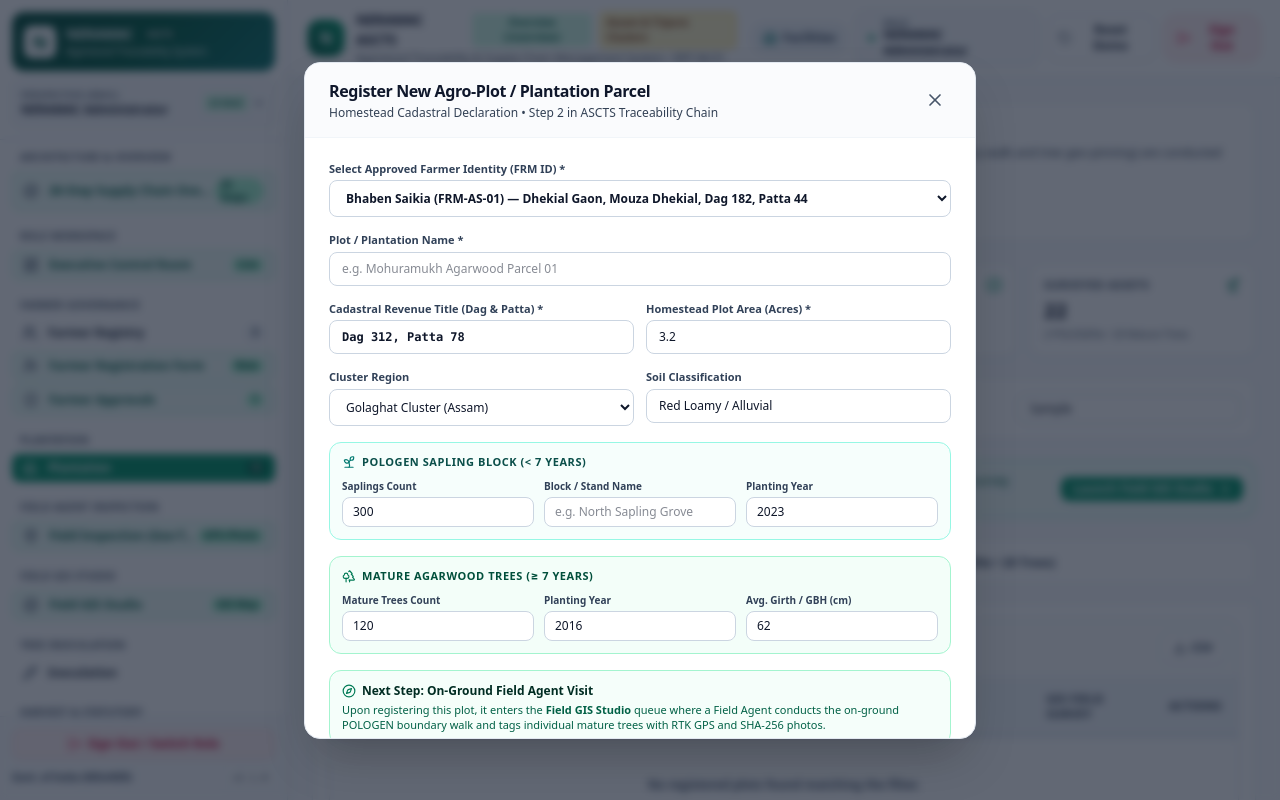
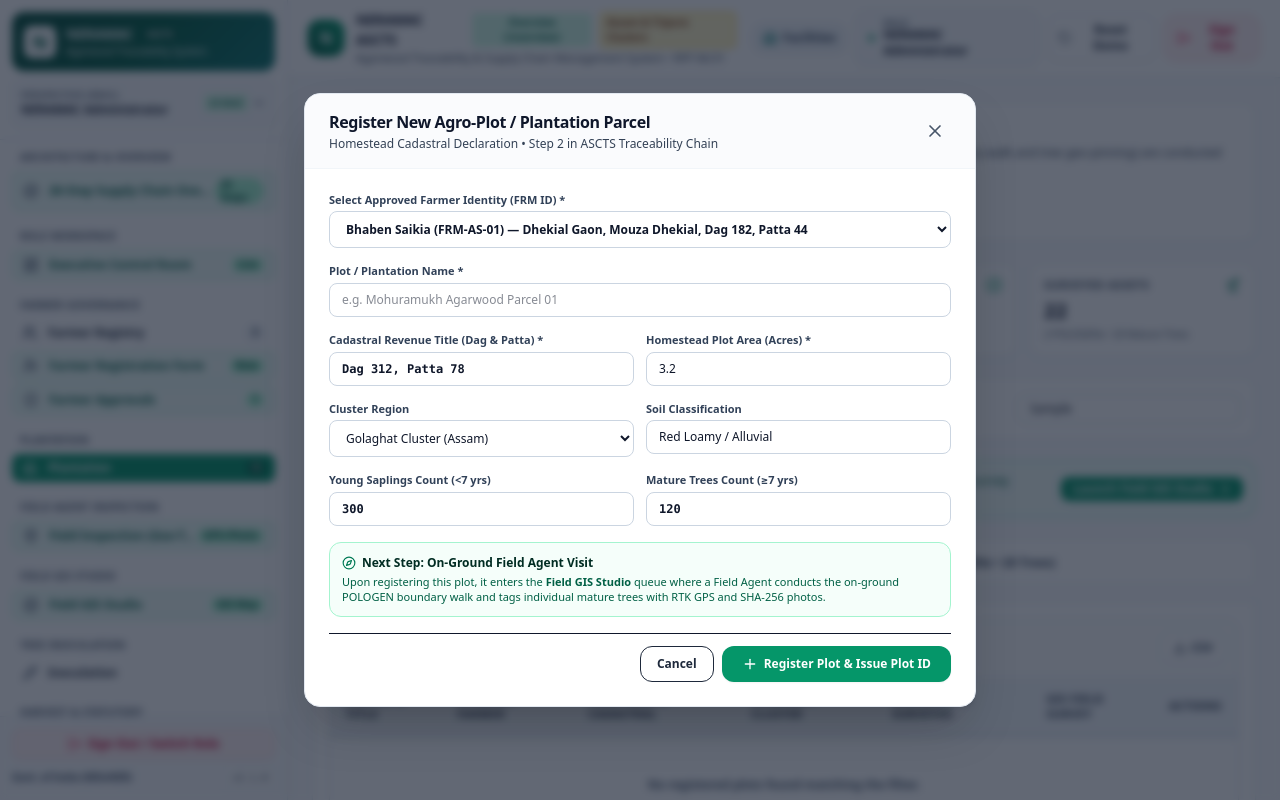
Before and after one commit to Shrey-SSBDigital/naramac-demo, a React (Vite) app in the folder client/: page /plantation in a window 1280 px wide. Both pictures are taken after typing "Sample", "Sample" into the empty fields and a click on the button "Add Plot / Plantation". Built offline with nearby package versions, Linux system fonts and the light colour scheme.

Commit message:
update pologen registaration

```diff
--- a/client/src/components/modules/FieldInspectionModule.jsx
+++ b/client/src/components/modules/FieldInspectionModule.jsx
@@ -1141,113 +1141,33 @@ export default function FieldInspectionModule({ onNavigateToGisStudio }) {
                     </span>
                   </div>
 
-                  <div className="grid grid-cols-1 md:grid-cols-2 gap-3 text-xs">
-                    {/* POLOGENs added by farmer for this plantation */}
-                    <div className="bg-white p-3 rounded-lg border border-teal-200 space-y-2">
-                      <div className="font-extrabold text-teal-900 flex items-center justify-between">
-                        <span className="flex items-center gap-1.5">
+                  <div className="grid grid-cols-1 sm:grid-cols-2 gap-3 text-xs">
+                    {/* Farmer-Declared Saplings (< 7 yrs) */}
+                    <div className="bg-white p-3 rounded-lg border border-teal-200 flex items-center justify-between gap-3">
+                      <div>
+                        <div className="font-extrabold text-teal-900 flex items-center gap-1.5">
                           <Sprout className="w-3.5 h-3.5 text-teal-600" />
-                          <span>POLOGEN Blocks (&lt; 7 yrs)</span>
-                        </span>
-                        <span className="text-[10px] font-mono bg-teal-50 px-1.5 py-0.5 rounded text-teal-800">
-                          {pltPologens.length} block(s)
-                        </span>
+                          <span>Young Saplings (&lt; 7 yrs)</span>
+                        </div>
+                        <div className="text-xl font-black text-teal-950 font-mono mt-1">
+                          {selectedPlantation.youngTrees ?? pltPologens.reduce((s, p) => s + (p.saplingCount || 0), 0)}
+                        </div>
                       </div>
-                      {pltPologens.length === 0 ? (
-                        <div className="text-[11px] text-slate-500">
-                          Declared saplings: <strong>{selectedPlantation.youngTrees || 0}</strong> (no POLOGEN block logged yet).
-                        </div>
-                      ) : (
-                        <div className="space-y-1.5">
-                          {pltPologens.map(plg => (
-                            <div key={plg.id} className="p-2 rounded bg-teal-50/70 border border-teal-100 flex items-center justify-between gap-2">
-                              <div className="min-w-0">
-                                <div className="font-bold text-slate-900 truncate">{plg.name}</div>
-                                <div className="text-[10px] text-slate-600 font-mono">
-                                  {plg.id} • {plg.saplingCount} saplings • Planted {plg.plantingYear}
-                                </div>
-                                <span className={`inline-block mt-0.5 text-[9px] font-bold px-1.5 py-0.2 rounded ${
-                                  plg.status === 'FARMER_DECLARED_PENDING_GEO'
-                                    ? 'bg-amber-100 text-amber-900'
-                                    : 'bg-emerald-100 text-emerald-800'
-                                }`}>
-                                  {plg.status === 'FARMER_DECLARED_PENDING_GEO' ? 'Farmer Declared • Needs Geo-Walk' : plg.status}
-                                </span>
-                              </div>
-                              <button
-                                type="button"
-                                onClick={() => {
-                                  setAssetType('POLOGEN');
-                                  setPologenForm({
-                                    name: plg.name,
-                                    saplingCount: plg.saplingCount || 250,
-                                    plantingYear: plg.plantingYear || 2023
-                                  });
-                                  setStep(3);
-                                }}
-                                className="px-2 py-1 rounded bg-teal-700 hover:bg-teal-800 text-white text-[10px] font-bold shrink-0"
-                              >
-                                Geo-Tag →
-                              </button>
-                            </div>
-                          ))}
-                        </div>
-                      )}
+
                     </div>
 
-                    {/* Mature Trees added by farmer for this plantation */}
-                    <div className="bg-white p-3 rounded-lg border border-emerald-200 space-y-2">
-                      <div className="font-extrabold text-emerald-900 flex items-center justify-between">
-                        <span className="flex items-center gap-1.5">
+                    {/* Farmer-Declared Mature Trees (>= 7 yrs) */}
+                    <div className="bg-white p-3 rounded-lg border border-emerald-200 flex items-center justify-between gap-3">
+                      <div>
+                        <div className="font-extrabold text-emerald-900 flex items-center gap-1.5">
                           <TreePine className="w-3.5 h-3.5 text-emerald-600" />
                           <span>Mature Trees (≥ 7 yrs)</span>
-                        </span>
-                        <span className="text-[10px] font-mono bg-emerald-50 px-1.5 py-0.5 rounded text-emerald-800">
-                          {pltTrees.length} record(s)
-                        </span>
+                        </div>
+                        <div className="text-xl font-black text-emerald-950 font-mono mt-1">
+                          {selectedPlantation.matureTrees ?? pltTrees.length}
+                        </div>
                       </div>
-                      {pltTrees.length === 0 ? (
-                        <div className="text-[11px] text-slate-500">
-                          Declared mature trees: <strong>{selectedPlantation.matureTrees || 0}</strong> (no tree pinned yet).
-                        </div>
-                      ) : (
-                        <div className="space-y-1.5 max-h-40 overflow-y-auto">
-                          {pltTrees.map(tr => (
-                            <div key={tr.id} className="p-2 rounded bg-emerald-50/70 border border-emerald-100 flex items-center justify-between gap-2">
-                              <div className="min-w-0">
-                                <div className="font-bold text-slate-900 truncate">
-                                  {tr.id} {tr.declaredCount ? `(${tr.declaredCount} trees declared)` : ''}
-                                </div>
-                                <div className="text-[10px] text-slate-600 font-mono">
-                                  Age: {tr.ageYears} yrs • GBH: {tr.girthCm} cm • {tr.qrTagCode}
-                                </div>
-                                <span className={`inline-block mt-0.5 text-[9px] font-bold px-1.5 py-0.2 rounded ${
-                                  tr.status === 'FARMER_DECLARED_PENDING_TAG'
-                                    ? 'bg-amber-100 text-amber-900'
-                                    : 'bg-emerald-100 text-emerald-800'
-                                }`}>
-                                  {tr.status === 'FARMER_DECLARED_PENDING_TAG' ? 'Farmer Declared • Needs Tree Tag' : tr.status}
-                                </span>
-                              </div>
-                              <button
-                                type="button"
-                                onClick={() => {
-                                  setAssetType('TREE');
-                                  setTreeForm(prev => ({
-                                    ...prev,
-                                    ageYears: tr.ageYears || 10,
-                                    gbhCm: tr.girthCm || 62
-                                  }));
-                                  setStep(3);
-                                }}
-                                className="px-2 py-1 rounded bg-emerald-700 hover:bg-emerald-800 text-white text-[10px] font-bold shrink-0"
-                              >
-                                Tree Tag →
-                              </button>
-                            </div>
-                          ))}
-                        </div>
-                      )}
+
                     </div>
                   </div>
                 </div>
@@ -1350,36 +1270,15 @@ export default function FieldInspectionModule({ onNavigateToGisStudio }) {
           {/* Form Fields for Selected Type */}
           {assetType === 'POLOGEN' && (
             <div className="border border-teal-200 bg-teal-50/60 rounded-xl p-3.5 space-y-3">
-              <div className="font-bold text-teal-800 text-xs uppercase tracking-wider">POLOGEN Block Metadata</div>
-              <div className="grid grid-cols-1 sm:grid-cols-3 gap-3">
-                <div>
-                  <label className="text-xs font-bold text-slate-700 block mb-1">Block Name</label>
-                  <input
-                    type="text"
-                    value={pologenForm.name}
-                    onChange={e => setPologenForm(p => ({ ...p, name: e.target.value }))}
-                    placeholder="e.g. Nahorjan Sapling Block B"
-                    className="w-full text-xs border border-slate-300 rounded-lg px-2.5 py-1.5 bg-white"
-                  />
-                </div>
-                <div>
-                  <label className="text-xs font-bold text-slate-700 block mb-1">Sapling Count *</label>
-                  <input
-                    type="number"
-                    value={pologenForm.saplingCount}
-                    onChange={e => setPologenForm(p => ({ ...p, saplingCount: e.target.value }))}
-                    className="w-full text-xs border border-teal-300 rounded-lg px-2.5 py-1.5 font-mono bg-white"
-                  />
-                </div>
-                <div>
-                  <label className="text-xs font-bold text-slate-700 block mb-1">Planting Year *</label>
-                  <input
-                    type="number"
-                    value={pologenForm.plantingYear}
-                    onChange={e => setPologenForm(p => ({ ...p, plantingYear: e.target.value }))}
-                    className="w-full text-xs border border-teal-300 rounded-lg px-2.5 py-1.5 font-mono bg-white"
-                  />
-                </div>
+              <div className="font-bold text-teal-800 text-xs uppercase tracking-wider">POLOGEN Sapling Count</div>
+              <div className="max-w-xs">
+                <label className="text-xs font-bold text-slate-700 block mb-1">Sapling Count *</label>
+                <input
+                  type="number"
+                  value={pologenForm.saplingCount}
+                  onChange={e => setPologenForm(p => ({ ...p, saplingCount: e.target.value }))}
+                  className="w-full text-xs border border-teal-300 rounded-lg px-2.5 py-1.5 font-mono font-bold bg-white"
+                />
               </div>
             </div>
           )}
@@ -1998,7 +1897,6 @@ export default function FieldInspectionModule({ onNavigateToGisStudio }) {
             {assetType === 'POLOGEN' ? (
               <>
                 <div className="flex justify-between"><span className="text-slate-500">Saplings:</span><span className="font-bold text-teal-800">{pologenForm.saplingCount}</span></div>
-                <div className="flex justify-between"><span className="text-slate-500">Planting Year:</span><span className="font-bold text-teal-800">{pologenForm.plantingYear}</span></div>
                 <div className="flex justify-between"><span className="text-slate-500">Enclosed Area:</span><span className="font-bold text-teal-800">{polygonStats?.areaHa || '0.25'} Ha ({polygonStats?.areaAcres || '0.62'} Acres)</span></div>
                 <div className="flex justify-between"><span className="text-slate-500">Perimeter:</span><span className="font-bold text-teal-800">{polygonStats?.perimeterM || '200'} m</span></div>
               </>
--- a/client/src/components/modules/PlantationModule.jsx
+++ b/client/src/components/modules/PlantationModule.jsx
@@ -934,97 +934,31 @@ export default function PlantationModule({ onOpenGeoStudio }) {
             </div>
           </div>
 
-          {/* POLOGEN (< 7 yrs) Declaration */}
-          <div className="p-3 bg-teal-50/60 border border-teal-200 rounded-xl space-y-2.5">
-            <div className="text-[11px] font-extrabold text-teal-900 uppercase tracking-wider flex items-center gap-1.5">
-              <Sprout className="w-3.5 h-3.5 text-teal-700" />
-              <span>POLOGEN Sapling Block (&lt; 7 Years)</span>
-            </div>
-            <div className="grid grid-cols-1 sm:grid-cols-3 gap-2.5">
+          <div className="grid grid-cols-2 gap-3">
             <div>
-                <label className="block text-[10px] font-bold text-slate-700 mb-1">
-                  Saplings Count
+              <label className="block text-[11px] font-bold text-slate-700 mb-1">
+                Young Saplings Count (&lt;7 yrs)
               </label>
               <input
                 type="number"
                 min="0"
                 value={plotForm.declaredSaplings}
                 onChange={e => setPlotForm({ ...plotForm, declaredSaplings: e.target.value })}
-                  className="w-full px-2.5 py-1.5 border rounded-lg bg-white text-xs"
+                className="w-full px-3 py-2 border rounded-lg bg-white font-mono font-bold"
               />
             </div>
+
             <div>
-                <label className="block text-[10px] font-bold text-slate-700 mb-1">
-                  Block / Stand Name
-                </label>
-                <input
-                  type="text"
-                  placeholder="e.g. North Sapling Grove"
-                  value={plotForm.pologenBlockName}
-                  onChange={e => setPlotForm({ ...plotForm, pologenBlockName: e.target.value })}
-                  className="w-full px-2.5 py-1.5 border rounded-lg bg-white text-xs"
-                />
-              </div>
-              <div>
-                <label className="block text-[10px] font-bold text-slate-700 mb-1">
-                  Planting Year
-                </label>
-                <input
-                  type="number"
-                  min="2019"
-                  max="2026"
-                  value={plotForm.pologenPlantingYear}
-                  onChange={e => setPlotForm({ ...plotForm, pologenPlantingYear: e.target.value })}
-                  className="w-full px-2.5 py-1.5 border rounded-lg bg-white text-xs"
-                />
-              </div>
-            </div>
-          </div>
-
-          {/* Mature Trees (>= 7 yrs) Declaration */}
-          <div className="p-3 bg-emerald-50/60 border border-emerald-200 rounded-xl space-y-2.5">
-            <div className="text-[11px] font-extrabold text-emerald-900 uppercase tracking-wider flex items-center gap-1.5">
-              <Trees className="w-3.5 h-3.5 text-emerald-700" />
-              <span>Mature Agarwood Trees (≥ 7 Years)</span>
-            </div>
-            <div className="grid grid-cols-1 sm:grid-cols-3 gap-2.5">
-              <div>
-                <label className="block text-[10px] font-bold text-slate-700 mb-1">
-                  Mature Trees Count
+              <label className="block text-[11px] font-bold text-slate-700 mb-1">
+                Mature Trees Count (≥7 yrs)
               </label>
               <input
                 type="number"
                 min="0"
                 value={plotForm.declaredMature}
                 onChange={e => setPlotForm({ ...plotForm, declaredMature: e.target.value })}
-                  className="w-full px-2.5 py-1.5 border rounded-lg bg-white text-xs"
+                className="w-full px-3 py-2 border rounded-lg bg-white font-mono font-bold"
               />
-              </div>
-              <div>
-                <label className="block text-[10px] font-bold text-slate-700 mb-1">
-                  Planting Year
-                </label>
-                <input
-                  type="number"
-                  min="1995"
-                  max="2019"
-                  value={plotForm.maturePlantingYear}
-                  onChange={e => setPlotForm({ ...plotForm, maturePlantingYear: e.target.value })}
-                  className="w-full px-2.5 py-1.5 border rounded-lg bg-white text-xs"
-                />
-              </div>
-              <div>
-                <label className="block text-[10px] font-bold text-slate-700 mb-1">
-                  Avg. Girth / GBH (cm)
-                </label>
-                <input
-                  type="number"
-                  step="0.5"
-                  value={plotForm.matureGirthCm}
-                  onChange={e => setPlotForm({ ...plotForm, matureGirthCm: e.target.value })}
-                  className="w-full px-2.5 py-1.5 border rounded-lg bg-white text-xs"
-                />
-              </div>
             </div>
           </div>
 
```
Lines whose indentation alone changed are shown as unchanged.
